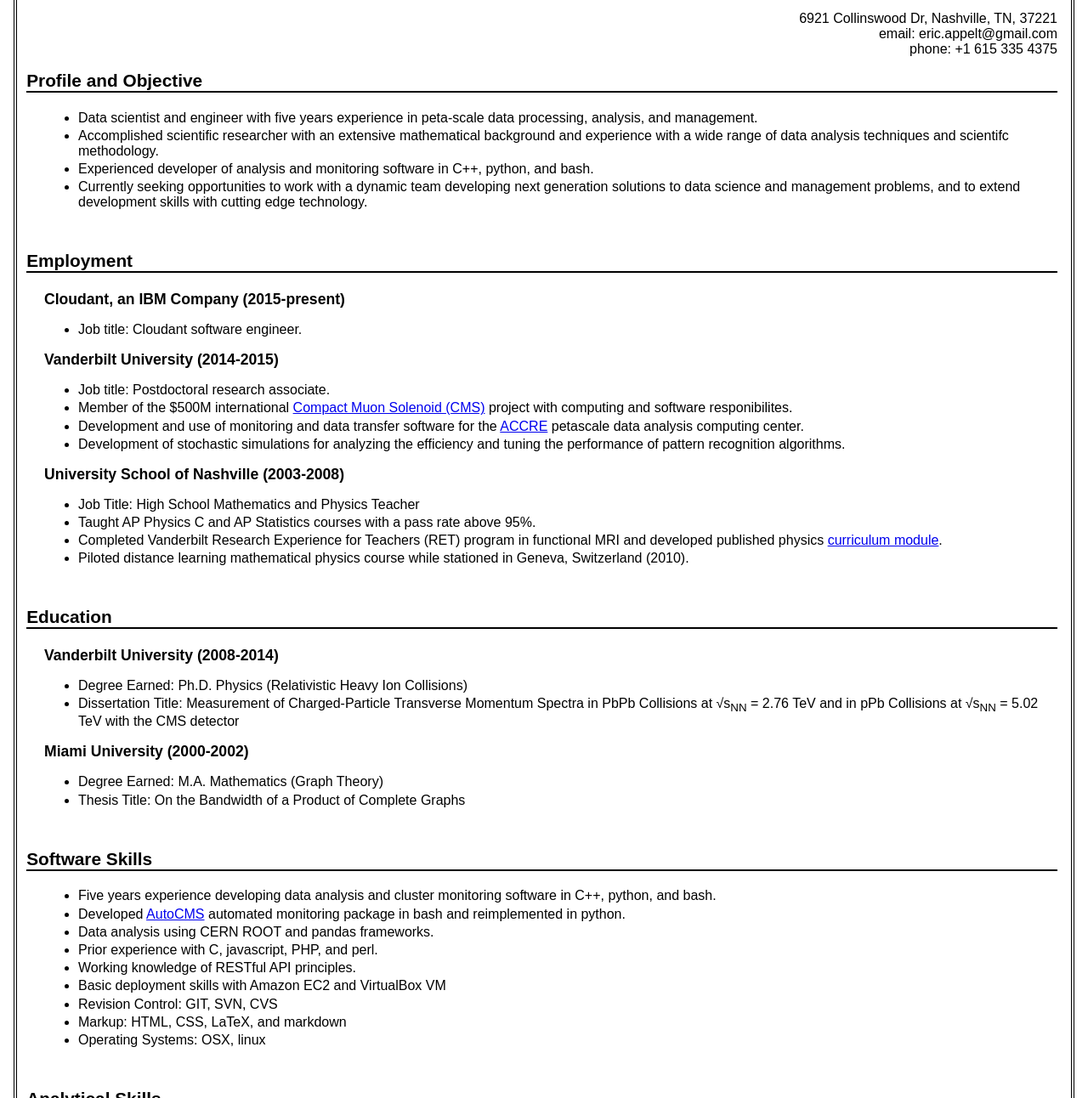
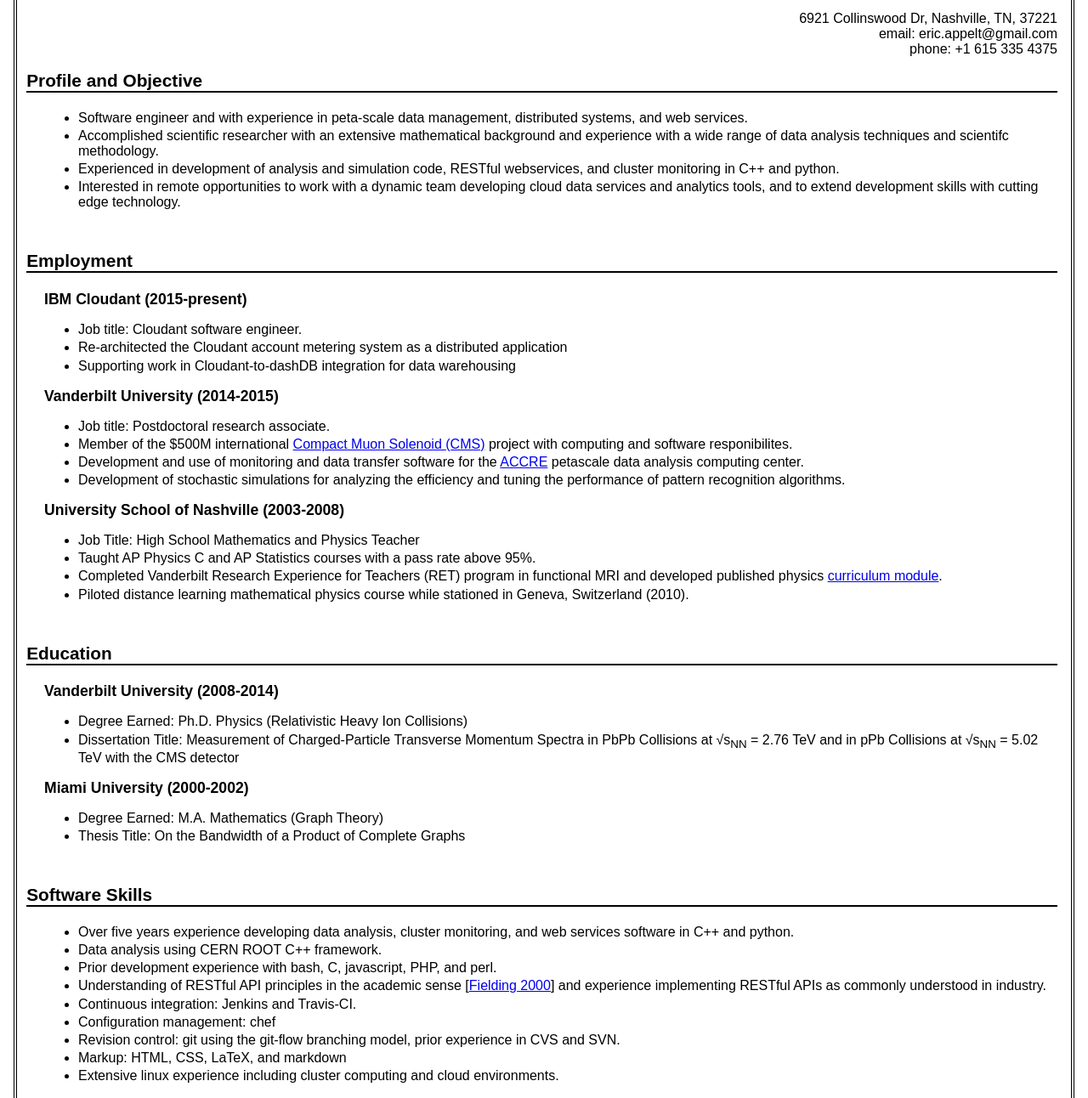
Before and after one commit to appeltel/appeltel.github.io, a plain HTML site: page resume.html in a window 1280 px wide. Shown: the part 68-1360 px from the top of the page at 85% size. Drawn offline with Linux system fonts and the light colour scheme.

Commit message:
Update resume for 2016

```diff
--- a/resume.html
+++ b/resume.html
@@ -58,16 +58,17 @@
    <div class="section">
       <div class="section-heading">Profile and Objective</div>
       <ul>
-         <li>Data scientist and engineer with five years experience in
-             peta-scale data processing, analysis, and management.</li>
+         <li>Software engineer and with experience in
+             peta-scale data management, distributed systems,
+             and web services.</li>
          <li>Accomplished scientific researcher with an extensive mathematical
              background and experience with a wide range of data analysis
              techniques and scientifc methodology.</li>
-         <li>Experienced developer of analysis and monitoring software in C++,
-             python, and bash.</li>
-         <li>Currently seeking opportunities to work with a
-             dynamic team developing
-             next generation solutions to data science and management problems,
+         <li>Experienced in development of analysis and simulation code,
+             RESTful webservices, and cluster monitoring
+             in C++ and python.</li>
+         <li>Interested in remote opportunities to work with a
+             dynamic team developing cloud data services and analytics tools,
              and to extend development skills with cutting
              edge technology.</li>
       </ul>
@@ -76,10 +77,14 @@
    <div class="section">
       <div class="section-heading">Employment</div>
       <div class="section-subheading">
-         Cloudant, an IBM Company (2015-present)
+         IBM Cloudant (2015-present)
       </div>
       <ul>
          <li>Job title: Cloudant software engineer.</li>
+         <li>Re-architected the Cloudant account metering system
+             as a distributed application</li>
+         <li>Supporting work in Cloudant-to-dashDB integration for
+             data warehousing</li>
       </ul>
       <div class="section-subheading">
          Vanderbilt University (2014-2015)
@@ -143,20 +148,20 @@
    <div class="section">
       <div class="section-heading">Software Skills</div>
       <ul>
-         <li>Five years experience developing data analysis and
-             cluster monitoring
-             software in C++, python, and bash.</li>
-         <li> Developed
-              <a href="https://github.com/appeltel/AutoCMS">AutoCMS</a>
-              automated monitoring package in bash and reimplemented in
-              python.</li>
-         <li>Data analysis using CERN ROOT and pandas frameworks.</li>
-         <li>Prior experience with C, javascript, PHP, and perl.</li>
-         <li>Working knowledge of RESTful API principles.</li>
-         <li>Basic deployment skills with Amazon EC2 and VirtualBox VM</li>
-         <li>Revision Control: GIT, SVN, CVS</li>
+         <li>Over five years experience developing data analysis,
+             cluster monitoring, and web services
+             software in C++ and python.</li>
+         <li>Data analysis using CERN ROOT C++ framework.</li>
+         <li>Prior development experience with bash, C, javascript, PHP, and perl.</li>
+         <li>Understanding of RESTful API principles in the academic sense [<a href="https://www.ics.uci.edu/~fielding/pubs/dissertation/top.htm">Fielding 2000</a>] and experience implementing RESTful APIs as commonly
+             understood in industry.</li>
+         <li>Continuous integration: Jenkins and Travis-CI.</li>
+         <li>Configuration management: chef</li>
+         <li>Revision control: git using the git-flow branching model, prior
+             experience in CVS and SVN. </li>
          <li>Markup: HTML, CSS, LaTeX, and markdown</li>
-         <li>Operating Systems: OSX, linux</li>
+         <li>Extensive linux experience including cluster computing and cloud
+             environments.</li>
       </ul>
    </div>
 
```
